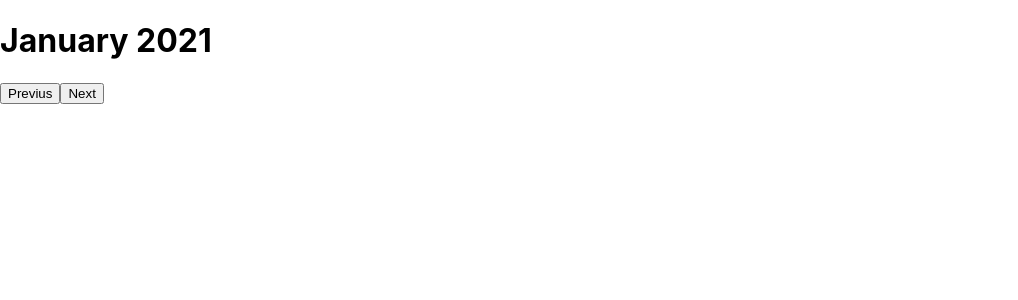
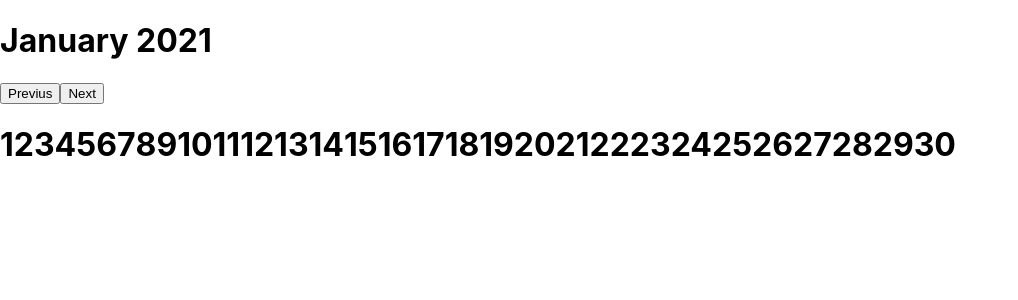
Before and after one commit to vivianachoque/calendar, a React (Create React App) app: page / in a window 1280 px wide. Shown: the top 300 px of the page, without its empty margins (0-1018 px from the left). Built offline with nearby package versions, Linux system fonts and the light colour scheme.

Commit message:
agrego estilos

```diff
--- /dev/null
+++ b/src/components/App/index.js
@@ -0,0 +1,101 @@
+import { useState } from 'react';
+import Month from '../Month';
+import styles from './index.module.scss';
+
+const months = [
+    {
+        name: 'January',
+        days: 31,
+    },
+    {
+        name: 'February',
+        days: 28
+    },
+    {
+        name: 'March',
+        days: 30
+    },
+    {
+        name: 'April',
+        days: 30
+    },
+    {
+        name: 'May',
+        days: 31
+    },
+    {
+        name: 'May',
+        days: 31
+    },
+    {
+        name: 'June',
+        days: 30
+    },
+    {
+        name: 'July',
+        days: 31
+    },
+    {
+        name: 'September',
+        days: 30
+    },
+    {
+        name: 'October',
+        days: 31
+    },
+    {
+        name: 'November',
+        days: 30
+    },
+    {
+        name: 'December',
+        days: 31
+    }];
+
+const App = () => {
+    const today = new Date();
+    const month = today.getMonth();
+    const year = today.getFullYear();
+    const [currentMonth, setCurrentMonth] = useState(month);
+    const [currentYear, setCurrentYear] = useState(year);
+
+
+    const handleNext = () => {
+        if (currentMonth < 11) {
+            setCurrentMonth(currentMonth + 1);
+        } else {
+            setCurrentMonth(0);
+            setCurrentYear(currentYear + 1);
+        }
+    }
+
+    const handlePrevius = () => {
+        if (currentMonth > 0) {
+            setCurrentMonth(currentMonth - 1);
+        } else {
+            setCurrentMonth(11);
+            setCurrentYear(currentYear - 1);
+        }
+    }
+
+    return (
+        <div>
+          <div>
+            <h1>{ `${months[currentMonth].name} ${currentYear}` }</h1>
+            <button
+              onClick={handlePrevius}
+            >Previus</button>
+            <button
+               onClick={handleNext}
+            >Next</button>
+          </div>
+          <Month
+            name={months[month].name}
+            days={months[month].days}
+            year={year}
+          />
+        </div>
+    );
+    }
+
+export default App;
--- a/src/components/Days/index.js
+++ b/src/components/Days/index.js
@@ -1,9 +1,9 @@
 import React from 'react'
 
-export default function Days({ day }) {
+export default function Days({ numDay }) {
   return (
     <div>
-      <h1>{ day }</h1>
+      <h1>{ numDay }</h1>
     </div>
   )
 }
--- a/src/components/Days/index.module.scss
+++ b/src/components/Days/index.module.scss
@@ -0,0 +1,4 @@
+.containerDays {
+  display: flex;
+  flex-wrap: wrap;
+}
--- a/src/components/Month/index.js
+++ b/src/components/Month/index.js
@@ -7,7 +7,6 @@ export default function Month({ name, days }) {
   const allDays = [...Array(days - 1).keys()];
 
   return (
-    <div>
       <div className={styles.containerDays}>
          {
             allDays.map((numDay) => (
@@ -15,6 +14,5 @@ export default function Month({ name, days }) {
             ))
          }
       </div>
-    </div>
   )
 }
--- a/src/components/Month/index.module.scss
+++ b/src/components/Month/index.module.scss
@@ -0,0 +1,4 @@
+.containerDays {
+  display: flex;
+  flex-wrap: wrap;
+}
--- a/src/index.js
+++ b/src/index.js
@@ -1,7 +1,7 @@
 import React from 'react';
 import ReactDOM from 'react-dom';
 import './index.css';
-import { App } from './App';
+import App from './components/App';
 import reportWebVitals from './reportWebVitals';
 
 ReactDOM.render(
```
Also changed, not shown: src/components/App/index.module.scss (added), 1 other file (tests, documents, lock files or other folders).
